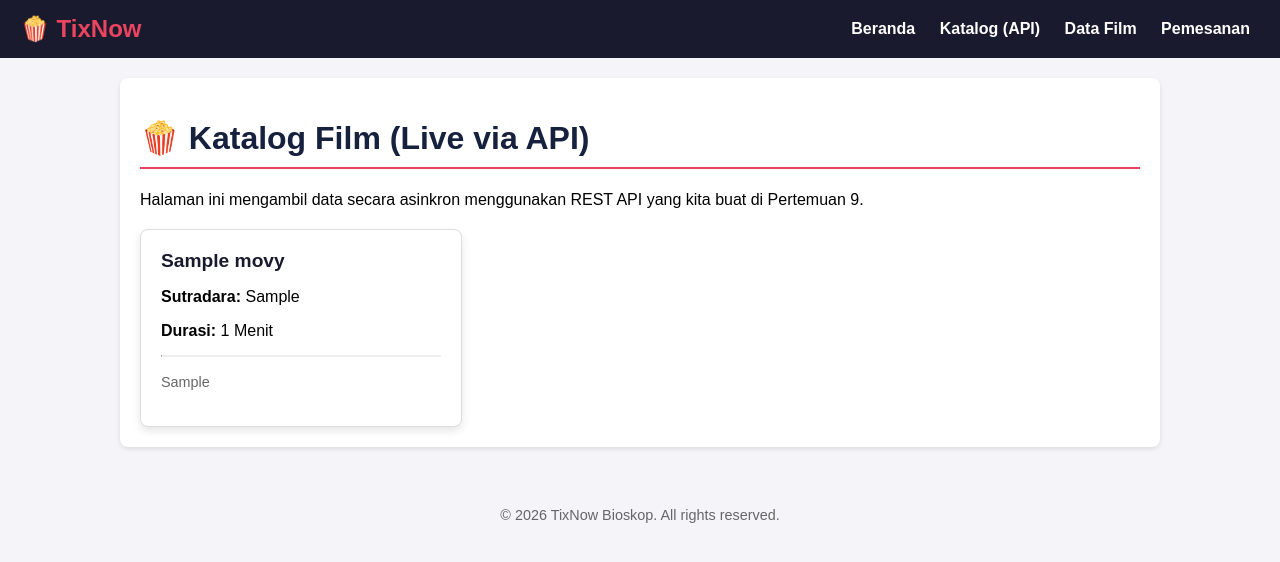
After one commit to fadilnurrahmanmaulana-dev/tixnow-uas, a Laravel app: page /katalog in a window 1280 px wide. The commit adds this page. Shown: the top 562 px of the page. Run offline with Laravel 12, Linux system fonts and the light colour scheme; tables that the repository leaves empty hold one stand-in row (values such as "Sample post").

Commit message:
[P-10] Konsumsi REST API di halaman Katalog

```diff
--- /dev/null
+++ b/resources/views/katalog.blade.php
@@ -0,0 +1,46 @@
+@extends('layouts.app')
+
+@section('title', 'Katalog Film')
+
+@section('content')
+    <h1>🍿 Katalog Film (Live via API)</h1>
+    <p>Halaman ini mengambil data secara asinkron menggunakan REST API yang kita buat di Pertemuan 9.</p>
+
+    <!-- Tempat menampung data film dari API -->
+    <div id="api-movie-list" style="display: flex; gap: 20px; flex-wrap: wrap; margin-top: 20px;">
+        <p style="color: #666;"><em>Memuat data dari API...</em></p>
+    </div>
+
+    <script>
+        // Mengkonsumsi API menggunakan JavaScript Fetch
+        fetch('/api/movies')
+            .then(response => response.json())
+            .then(data => {
+                const container = document.getElementById('api-movie-list');
+                container.innerHTML = ''; // Kosongkan teks loading
+
+                if (data.status === 'success' && data.data.length > 0) {
+                    // Lakukan perulangan untuk setiap data film
+                    data.data.forEach(movie => {
+                        const sinopsis = movie.sinopsis ? movie.sinopsis : 'Belum ada sinopsis.';
+                        // Buat elemen kartu film
+                        const card = `
+                            <div style="border: 1px solid #ddd; padding: 20px; border-radius: 8px; width: 280px; background: #fff; box-shadow: 0 4px 8px rgba(0,0,0,0.1);">
+                                <h2 style="margin-top: 0; color: #1a1a2e; font-size: 1.2em;">${movie.judul}</h2>
+                                <p style="margin-bottom: 5px;"><strong>Sutradara:</strong> ${movie.sutradara}</p>
+                                <p style="margin-bottom: 5px;"><strong>Durasi:</strong> ${movie.durasi} Menit</p>
+                                <hr style="border-top: 1px solid #eee; margin: 15px 0;">
+                                <p style="color: #666; font-size: 0.9em; line-height: 1.4;">${sinopsis}</p>
+                            </div>
+                        `;
+                        container.innerHTML += card;
+                    });
+                } else {
+                    container.innerHTML = '<p>Belum ada film yang tersedia saat ini.</p>';
+                }
+            })
+            .catch(error => {
+                document.getElementById('api-movie-list').innerHTML = '<p style="color:red;">Gagal mengambil data dari API.</p>';
+            });
+    </script>
+@endsection
--- a/resources/views/layouts/app.blade.php
+++ b/resources/views/layouts/app.blade.php
@@ -1,36 +1,39 @@
 <!DOCTYPE html>
-<html lang="{{ str_replace('_', '-', app()->getLocale()) }}">
-    <head>
-        <meta charset="utf-8">
-        <meta name="viewport" content="width=device-width, initial-scale=1">
-        <meta name="csrf-token" content="{{ csrf_token() }}">
+<html lang="id">
+<head>
+    <meta charset="UTF-8">
+    <meta name="viewport" content="width=device-width, initial-scale=1.0">
+    <title>@yield('title') - TixNow</title>
+    <style>
+        body { font-family: Arial, sans-serif; margin: 0; padding: 0; background-color: #f4f4f9; }
+        header { background-color: #1a1a2e; color: white; padding: 15px 20px; display: flex; justify-content: space-between; align-items: center; }
+        header a { color: white; text-decoration: none; margin: 0 10px; font-weight: bold; }
+        header a:hover { color: #e94560; }
+        .container { padding: 20px; max-width: 1000px; margin: auto; background: white; margin-top: 20px; border-radius: 8px; box-shadow: 0 2px 5px rgba(0,0,0,0.1); }
+        h1 { color: #16213e; border-bottom: 2px solid #e94560; padding-bottom: 10px; }
+        footer { text-align: center; padding: 20px; margin-top: 40px; color: #666; font-size: 0.9em; }
+    </style>
+</head>
+<body>
 
-        <title>{{ config('app.name', 'Laravel') }}</title>
+    <header>
+        <div style="font-size: 1.5em; font-weight: bold; color: #e94560;">🍿 TixNow</div>
+        <nav>
+            <a href="{{ url('/') }}">Beranda</a>
+            <a href="{{ url('/katalog') }}">Katalog (API)</a>
+            <a href="{{ url('/movies') }}">Data Film</a>
+            <a href="{{ url('/bookings') }}">Pemesanan</a>
+        </nav>
+    </header>
 
-        <!-- Fonts -->
-        <link rel="preconnect" href="https://fonts.bunny.net">
-        <link href="https://fonts.bunny.net/css?family=figtree:400,500,600&display=swap" rel="stylesheet" />
+    <div class="container">
+        <!-- Bagian ini akan diisi oleh konten dari halaman lain -->
+        @yield('content')
+    </div>
 
-        <!-- Scripts -->
-        @vite(['resources/css/app.css', 'resources/js/app.js'])
-    </head>
-    <body class="font-sans antialiased">
-        <div class="min-h-screen bg-gray-100">
-            @include('layouts.navigation')
+    <footer>
+        &copy; {{ date('Y') }} TixNow Bioskop. All rights reserved.
+    </footer>
 
-            <!-- Page Heading -->
-            @isset($header)
-                <header class="bg-white shadow">
-                    <div class="max-w-7xl mx-auto py-6 px-4 sm:px-6 lg:px-8">
-                        {{ $header }}
-                    </div>
-                </header>
-            @endisset
-
-            <!-- Page Content -->
-            <main>
-                {{ $slot }}
-            </main>
-        </div>
-    </body>
+</body>
 </html>
--- a/routes/web.php
+++ b/routes/web.php
@@ -8,6 +8,11 @@ use App\Http\Controllers\ProfileController; // Bawaan Breeze
 // Halaman Beranda (Bisa diakses siapa saja)
 Route::get('/', function () {
     return view('welcome');
+});
+
+// Halaman Katalog Publik (Konsumsi API - Bisa diakses siapa saja)
+Route::get('/katalog', function () {
+    return view('katalog');
 });
 
 // ==============================================
```
